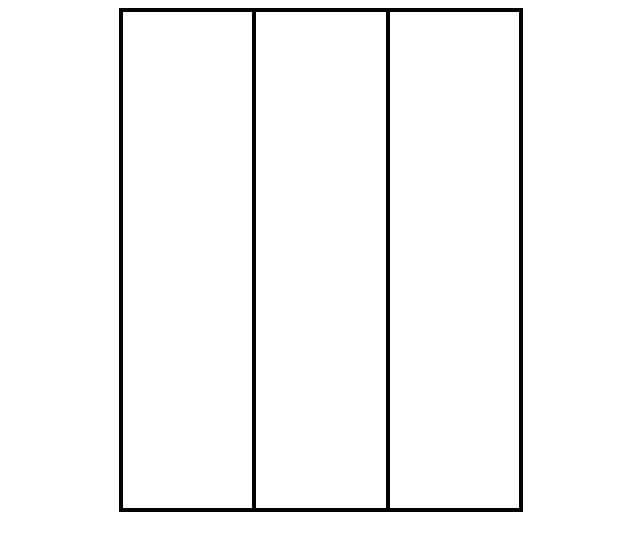
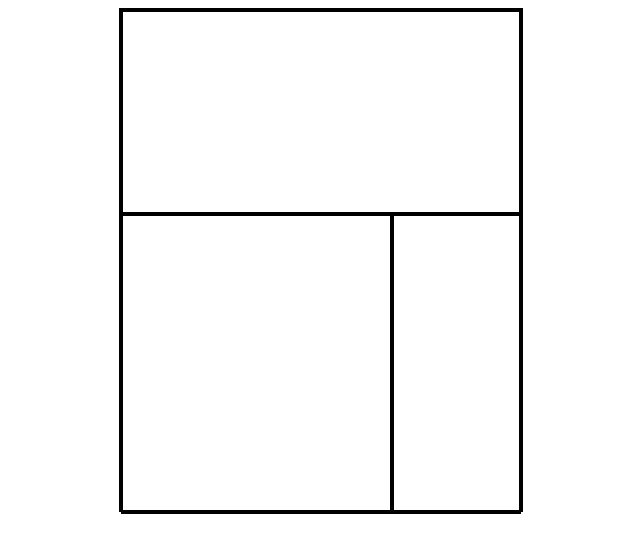
Before and after one commit to JLionPerez/odin-calculator, a plain HTML site: page index.html in a window 1280 px wide. Shown: the whole page, without its empty margins (319-959 px from the left). Drawn offline with Linux system fonts and the light colour scheme.

Commit message:
Add sections for buttons and screen

```diff
--- a/styles.css
+++ b/styles.css
@@ -1,7 +1,6 @@
 body {
     display: flex;
     justify-content: center;
-    align-items: center;
 }
 
 div, .calculator {
@@ -15,22 +14,17 @@ div, .calculator {
     flex-flow: row wrap;
 }
 
-.display, .numbers, .operators {
-    flex-shrink: 1;
-    flex-grow: 1;
-}
-
-/* .display {
-    height: 100px;
+.display {
     width: 400px;
+    height: 200px;
 }
 
 .numbers {
-    height: 300px;
-    width: 300px;
+    height: 296px;
+    width: 267px
 }
 
 .operators {
-    height: 300px;
-    width: 100px;
-} */
+    height: 296px;
+    flex-grow: 1;
+}
```
